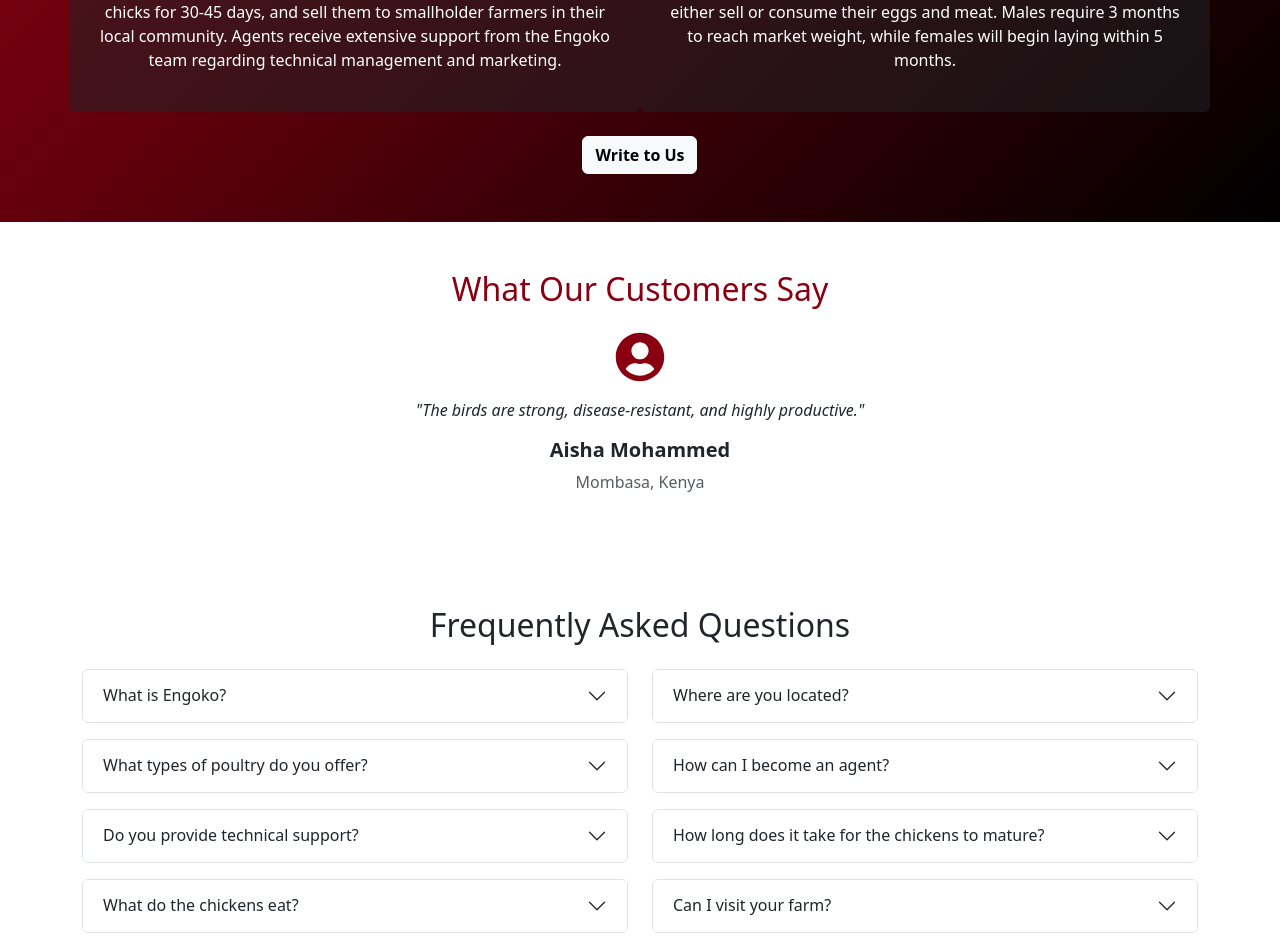
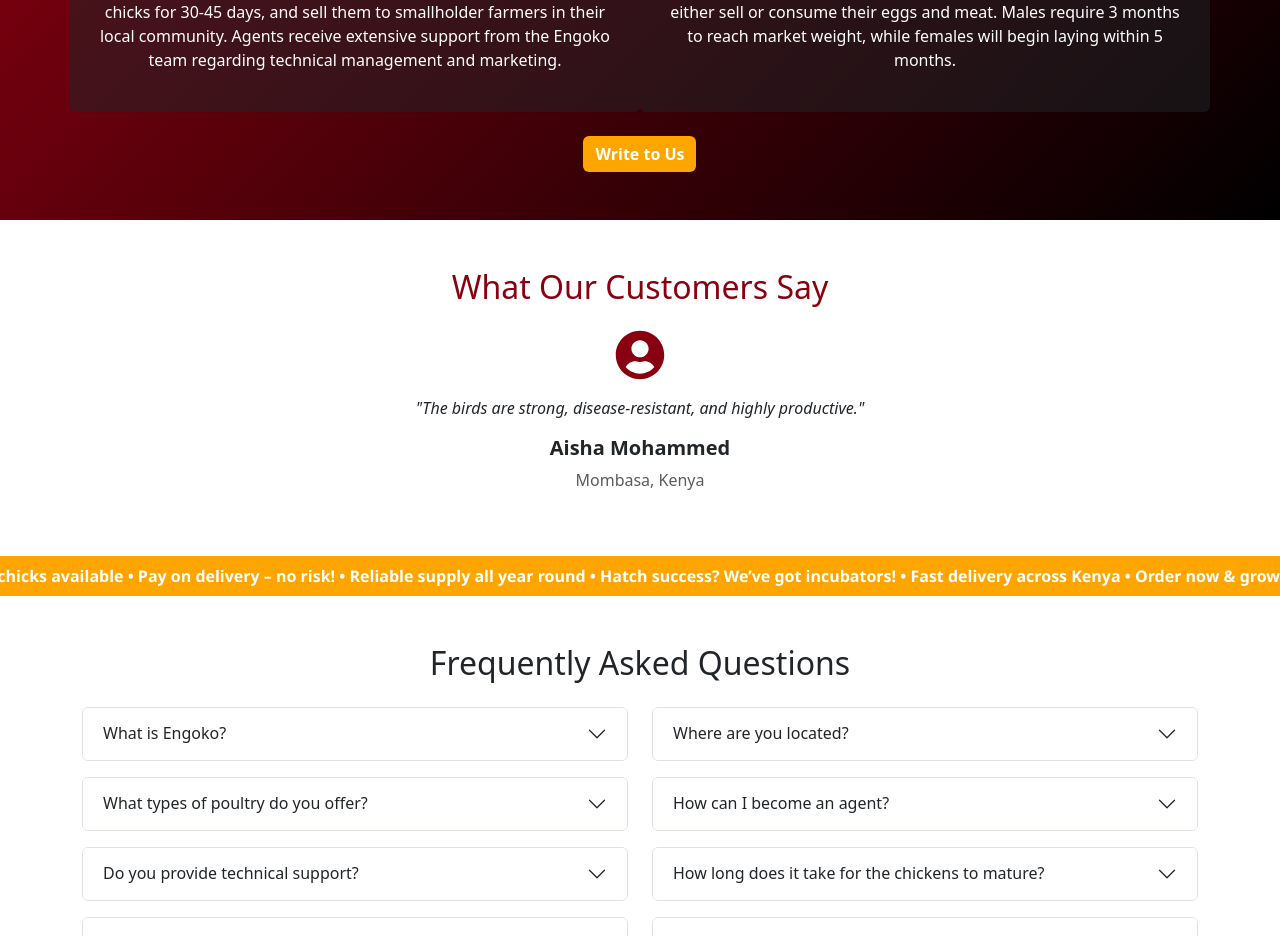
Before and after one commit to DBEST-EZRA/engoko, a React (Create React App) app: page / in a window 1280 px wide. Shown: the part 2763-3699 px from the top of the page. Built offline with nearby package versions, Linux system fonts and the light colour scheme.

Commit message:
fixed photo

```diff
--- a/src/components/AgentFarmerBanner.jsx
+++ b/src/components/AgentFarmerBanner.jsx
@@ -139,9 +139,10 @@ const AgentFarmerBanner = () => {
 
         <Button
           variant="light"
-          className="mt-4 fw-bold"
+          className="mt-4 fw-bold border-0"
           data-aos="zoom-in"
           onClick={handleShow}
+          style={{ backgroundColor: "#FFA500", color: "#fff" }}
         >
           Write to Us
         </Button>
--- a/src/components/Home.jsx
+++ b/src/components/Home.jsx
@@ -7,6 +7,7 @@ import FAQs from "./FAQs";
 import WhatsAppButton from "./WhatsappButton";
 import IntroSection from "./SectionAbout";
 import ServiceSection from "./sectionServices";
+import SlidingPromo from "./SlidingPromo";
 
 const Home = () => {
   return (
@@ -17,6 +18,7 @@ const Home = () => {
       <ServiceSection />
       <AgentFarmerBanner />
       <Testimonials />
+      <SlidingPromo />
       <FAQs />
       <WhatsAppButton />
     </div>
--- /dev/null
+++ b/src/components/SlidingPromo.jsx
@@ -0,0 +1,50 @@
+const SlidingPromo = () => {
+  const promoText = `
+      Day-old, week-old & month-old chicks available •
+      Pay on delivery – no risk! •
+      Reliable supply all year round •
+      Hatch success? We’ve got incubators! •
+      Fast delivery across Kenya •
+      Order now & grow your poultry business!
+    `;
+
+  return (
+    <div
+      style={{
+        backgroundColor: "#FFA500",
+        color: "#fff",
+        overflow: "hidden",
+        whiteSpace: "nowrap",
+        fontFamily: "Segoe UI, sans-serif",
+        fontWeight: "600",
+        fontSize: "1rem",
+      }}
+      className="py-2"
+    >
+      <div
+        style={{
+          display: "flex",
+          animation: "scroll-left 16s linear infinite",
+        }}
+      >
+        <span className="me-5">{promoText}</span>
+        <span className="me-5">{promoText}</span>
+      </div>
+
+      <style>
+        {`
+            @keyframes scroll-left {
+              0% {
+                transform: translateX(0%);
+              }
+              100% {
+                transform: translateX(-50%);
+              }
+            }
+          `}
+      </style>
+    </div>
+  );
+};
+
+export default SlidingPromo;
--- a/src/components/Team.jsx
+++ b/src/components/Team.jsx
@@ -2,7 +2,7 @@ import React, { useEffect } from "react";
 import AOS from "aos";
 import "aos/dist/aos.css";
 import { Container, Row, Col, Card } from "react-bootstrap";
-import one from "./image/t1.png";
+import one from "./image/sam.webp";
 import two from "./image/t3.jpg";
 import three from "./image/t2.jpg";
 import four from "./image/t4.jpeg";
```
Also changed, not shown: src/components/image/sam.webp (added).
